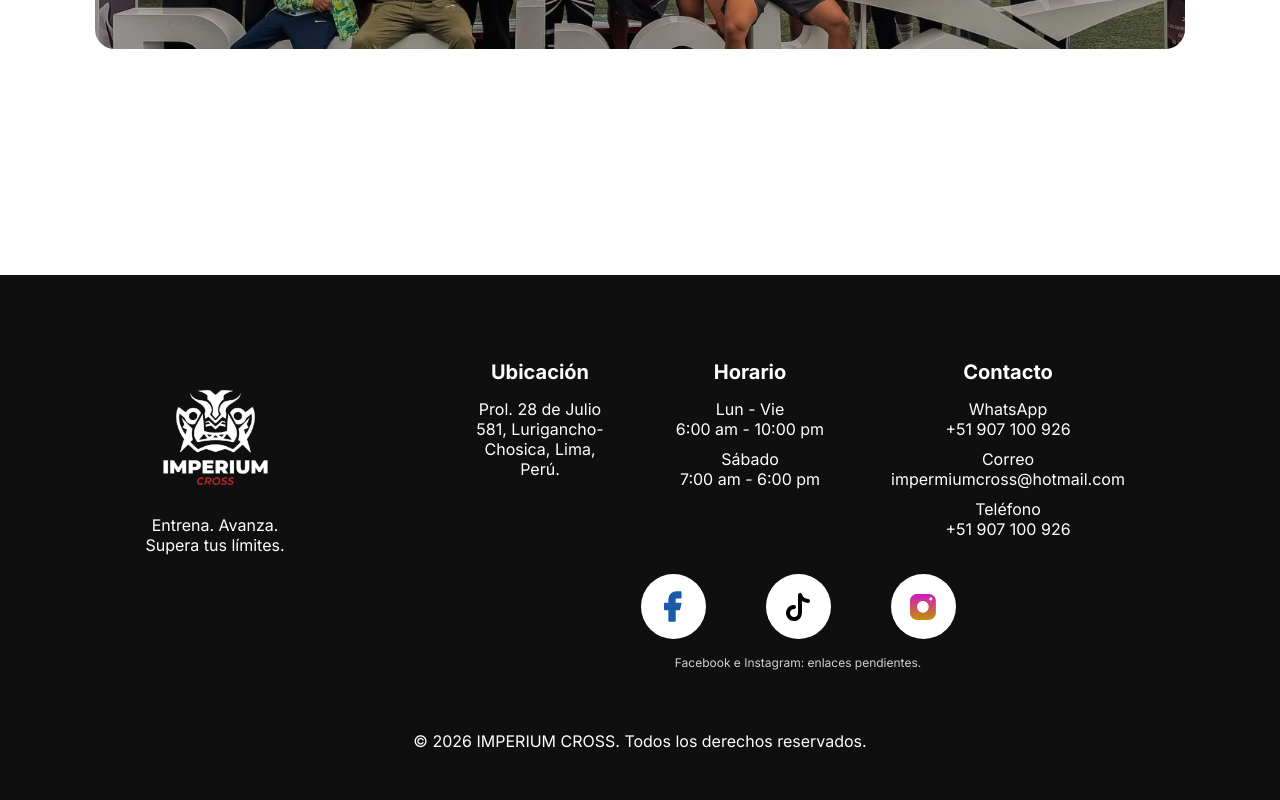
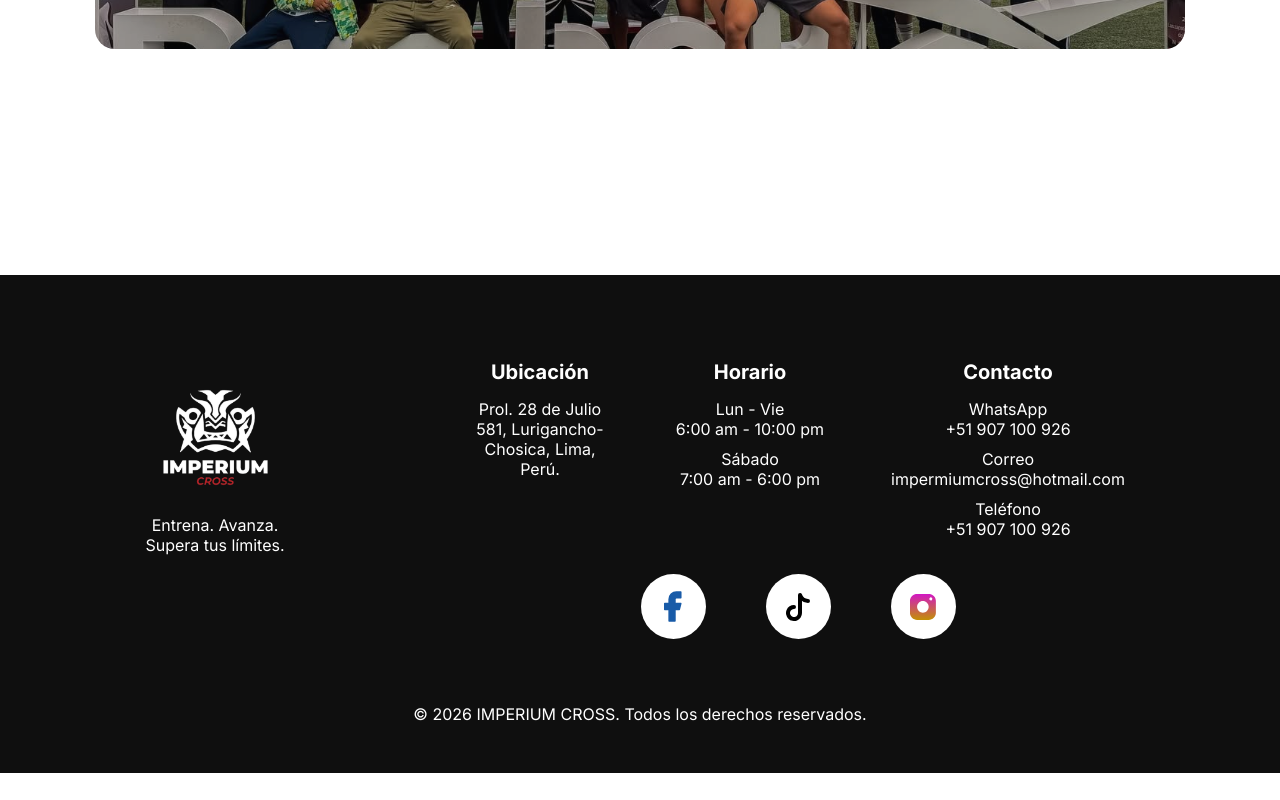
Before and after one commit to Llem15/imperium-cross, a Next.js app: page / in a window 1280 px wide. Shown: the part 6316-7116 px from the top of the page. After the commit the page ends 7089 px from the top, so only its background shows below. Built offline with nearby package versions, Linux system fonts and the light colour scheme.

Commit message:
fix: correciones en landing

```diff
--- a/app/landing-contact.tsx
+++ b/app/landing-contact.tsx
@@ -176,9 +176,6 @@ export function SocialLinks() {
           </li>
         ))}
       </ul>
-      <p className="mt-3 text-center text-xs text-footer-muted">
-        Facebook e Instagram: enlaces pendientes.
-      </p>
     </>
   );
 }
```
